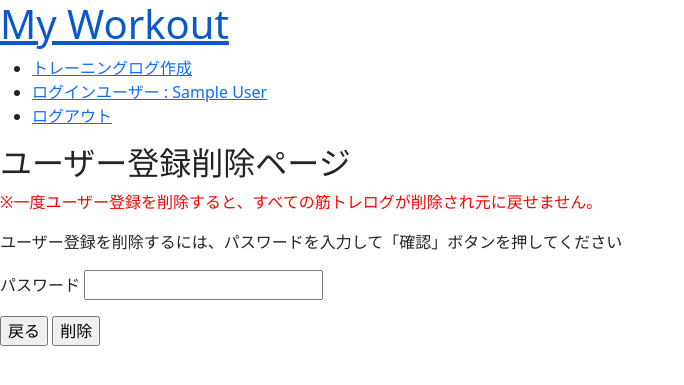
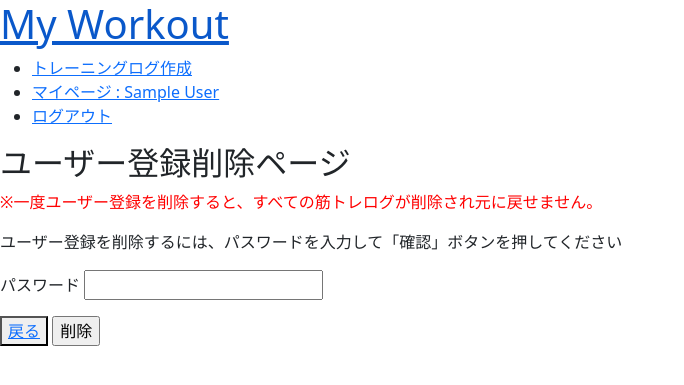
Before and after one commit to Michi1090/workout, a PHP site: page /delete.php in a window 1280 px wide. Shown: the top 385 px of the page, without its empty margins (0-684 px from the left). Run offline with PHP 8.4, Linux system fonts and the light colour scheme; the visitor is signed in with stand-in values (Sample User, id 1).

Commit message:
ユーザー登録削除時に、トレーニングログも削除を実装

```diff
--- a/header.php
+++ b/header.php
@@ -11,7 +11,7 @@
         <ul>
             <?php if (isset($_SESSION['id'])) : ?>
                 <li><a href="<?= escape($path_logs) ?>create.php">トレーニングログ作成</a></li>
-                <li><a href="<?= escape($path_users) ?>my_page.php">ログインユーザー : <?= escape($_SESSION['name']) ?></a></li>
+                <li><a href="<?= escape($path_users) ?>my_page.php">マイページ : <?= escape($_SESSION['name']) ?></a></li>
                 <li><a href="<?= escape($path_users) ?>logout.php">ログアウト</a></li>
             <?php else : ?>
                 <li><a href="<?= escape($path_users) ?>login.php">ログイン</a></li>
--- a/users/delete.php
+++ b/users/delete.php
@@ -30,8 +30,8 @@ if ($_SERVER['REQUEST_METHOD'] == 'POST') {
     $result = $stmt->fetch();
 
     if (password_verify($pass, $result['password'])) {
-        // パスワードが一致する場合、ユーザー登録を削除
-        $sql = 'DELETE FROM users WHERE id = :id';
+        // パスワードが一致する場合、ユーザー登録と対象ユーザーに紐づくログを削除
+        $sql = 'DELETE users, weight_logs FROM users LEFT JOIN weight_logs ON users.id = user_id WHERE users.id = :id';
         $stmt = $pdo->prepare($sql);
         $stmt->bindValue(':id', $id, PDO::PARAM_INT);
         $stmt->execute();
@@ -70,7 +70,7 @@ $path_users = './';
             <input type="password" name="pass" required>
             <p style="color: red;"><?= isset($error) ? escape($error) : '' ?></p>
         </div>
-        <input type="button" value="戻る" onclick="history.back(-1)">
+        <button type="button"><a href="my_page.php">戻る</a></button>
         <input type="submit" value="削除">
     </form>
 
--- a/users/my_page.php
+++ b/users/my_page.php
@@ -35,6 +35,7 @@ $path_users = './';
     <p><?= escape($message) ?></p>
     <p>こちらのページからパスワードの変更とユーザー登録の削除を行えます。</p>
     <div>
+        <a href="../logs/index.php">トレーニングログ一覧</a>
         <a href="change_password.php">パスワード変更</a>
         <a href="delete.php">ユーザー登録削除</a>
     </div>
--- a/users/sign_up.php
+++ b/users/sign_up.php
@@ -39,7 +39,7 @@ if ($_SERVER['REQUEST_METHOD'] == 'POST') {
     }
     // パスワードの形式
     if (!preg_match('/^(?=.*[a-z])(?=.*[A-Z])(?=.*[0-9])[a-zA-Z0-9]{8,}$/', $pass)) {
-        $errors['pass'] = '※パスワードは半角英数字8文字以上で、英大文字、英子文字、数字を最低1個以上含む必要があります';
+        $errors['pass'] = '※パスワードは半角英数字8文字以上で英大文字、英子文字、数字を最低1個以上含む必要があります';
     }
     // 確認用パスワードとの一致
     if ($pass !== $pass_check) {
```
Also changed, not shown: users/change_password.php (+4 -3 lines).
